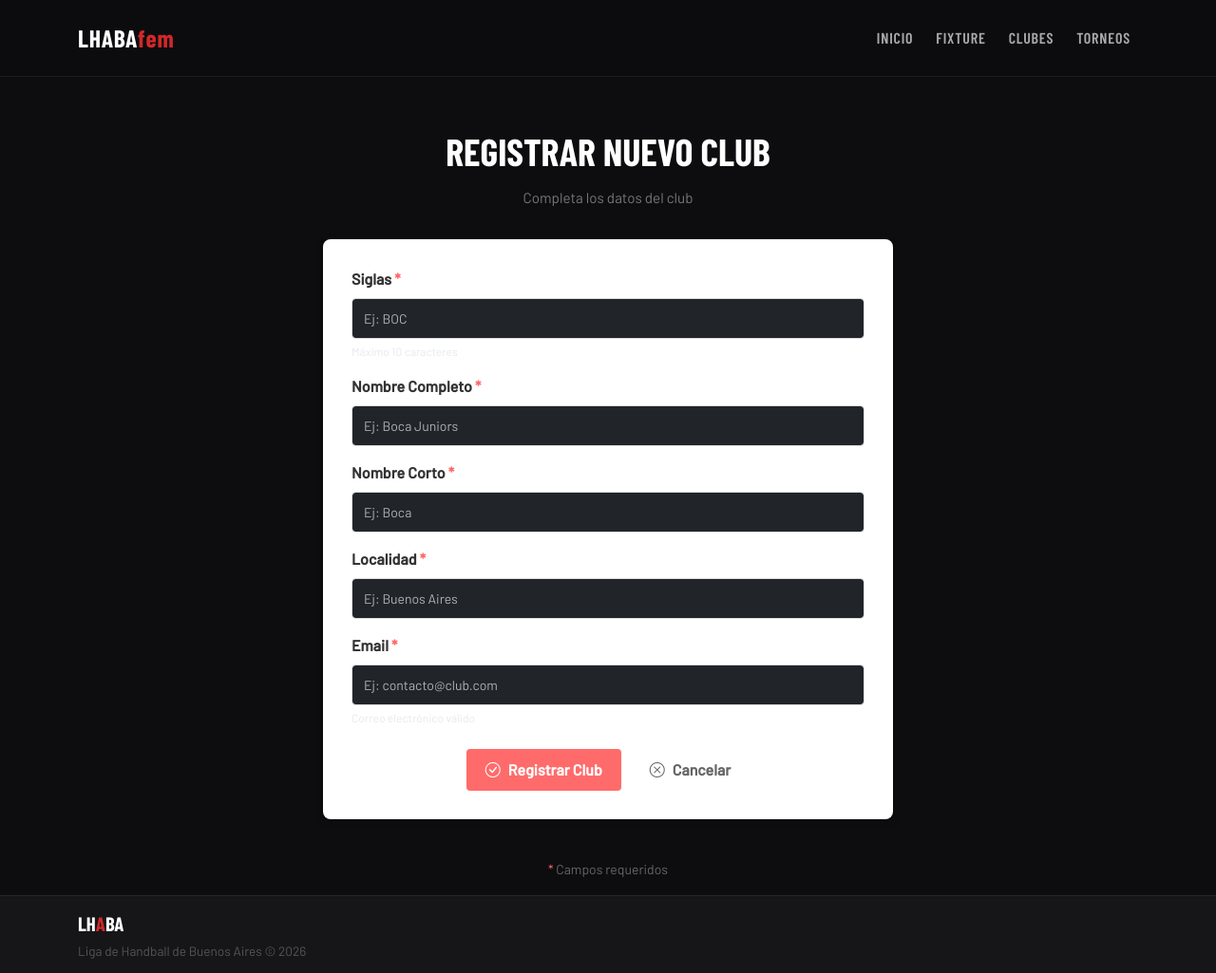
After one commit to Belen-Bustillo/LHABA-project, a Django app: page /clubes/registrar/ in a window 1280 px wide. The commit adds this page. Shown: the whole page at 95% size. Run offline with Django 5.2, Linux system fonts and the light colour scheme; some web fonts are replaced.

Commit message:
Se añade pagina para registrar nuevo club

```diff
--- /dev/null
+++ b/clubes/forms.py
@@ -0,0 +1,14 @@
+from django import forms
+from clubes.models import ClubesRegistrados
+
+class ClubesRegistradosForm(forms.ModelForm):
+    class Meta:
+        model = ClubesRegistrados
+        fields = ("nombre_siglas","nombre_completo","nombre_corto","localidad","email")
+        widgets = {
+            "nombre_siglas": forms.TextInput(attrs={'class':'form-control'}),
+            "nombre_completo": forms.TextInput(attrs={'class':'form-control'}),
+            "nombre_corto": forms.TextInput(attrs={'class':'form-control'}),
+            "localidad": forms.TextInput(attrs={'class':'form-control'}),
+            "email": forms.EmailInput(attrs={'class':'form-control'}),
+        }
--- /dev/null
+++ b/clubes/templates/clubes/club_create.html
@@ -0,0 +1,181 @@
+{% extends 'index.html' %}
+{% block title %} <title>Registrar Club - LHABAfem</title> {% endblock %}
+
+{% block princ_content %}
+  <div class="container-xl">
+
+    <!-- HEADER -->
+    <div class="page-header">
+      <div class="page-title">Registrar Nuevo Club</div>
+      <div class="page-subtitle">Completa los datos del club</div>
+    </div>
+
+    <!-- FORMULARIO -->
+    <div class="form-container" style="max-width: 600px; margin: 0 auto;">
+      <form method="POST" class="form-club">
+        {% csrf_token %}
+
+        <!-- NOMBRE SIGLAS -->
+        <div class="form-group mb-3">
+          <label for="nombre_siglas" class="form-label">Siglas <span style="color: #ff6b6b;">*</span></label>
+          <input
+            type="text"
+            class="form-control"
+            id="nombre_siglas"
+            name="nombre_siglas"
+            placeholder="Ej: BOC"
+            required
+            maxlength="10"
+          >
+          <small class="form-text text-muted">Máximo 10 caracteres</small>
+        </div>
+
+        <!-- NOMBRE COMPLETO -->
+        <div class="form-group mb-3">
+          <label for="nombre_completo" class="form-label">Nombre Completo <span style="color: #ff6b6b;">*</span></label>
+          <input
+            type="text"
+            class="form-control"
+            id="nombre_completo"
+            name="nombre_completo"
+            placeholder="Ej: Boca Juniors"
+            required
+            maxlength="100"
+          >
+        </div>
+
+        <!-- NOMBRE CORTO -->
+        <div class="form-group mb-3">
+          <label for="nombre_corto" class="form-label">Nombre Corto <span style="color: #ff6b6b;">*</span></label>
+          <input
+            type="text"
+            class="form-control"
+            id="nombre_corto"
+            name="nombre_corto"
+            placeholder="Ej: Boca"
+            required
+            maxlength="50"
+          >
+        </div>
+
+        <!-- LOCALIDAD -->
+        <div class="form-group mb-3">
+          <label for="localidad" class="form-label">Localidad <span style="color: #ff6b6b;">*</span></label>
+          <input
+            type="text"
+            class="form-control"
+            id="localidad"
+            name="localidad"
+            placeholder="Ej: Buenos Aires"
+            required
+            maxlength="100"
+          >
+        </div>
+
+        <!-- EMAIL -->
+        <div class="form-group mb-4">
+          <label for="email" class="form-label">Email <span style="color: #ff6b6b;">*</span></label>
+          <input
+            type="email"
+            class="form-control"
+            id="email"
+            name="email"
+            placeholder="Ej: contacto@club.com"
+            required
+          >
+          <small class="form-text text-muted">Correo electrónico válido</small>
+        </div>
+
+        <!-- BOTONES -->
+        <div class="form-actions" style="display: flex; gap: 10px; justify-content: center;">
+          <button type="submit" class="btn btn-danger">
+            <i class="bi bi-check-circle"></i> Registrar Club
+          </button>
+          <a href="{% url 'clubes_list' %}" class="btn btn-outline-secondary">
+            <i class="bi bi-x-circle"></i> Cancelar
+          </a>
+        </div>
+
+      </form>
+    </div>
+
+    <!-- NOTA -->
+    <div style="text-align: center; margin-top: 40px; color: #666;">
+      <p><small><span style="color: #ff6b6b;">*</span> Campos requeridos</small></p>
+    </div>
+
+  </div>
+
+  <style>
+    .form-container {
+      background: #fff;
+      padding: 30px;
+      border-radius: 8px;
+      box-shadow: 0 2px 8px rgba(0, 0, 0, 0.1);
+    }
+
+    .form-group {
+      display: flex;
+      flex-direction: column;
+    }
+
+    .form-label {
+      font-weight: 600;
+      margin-bottom: 8px;
+      color: #333;
+    }
+
+    .form-control {
+      padding: 10px 12px;
+      border: 1px solid #ddd;
+      border-radius: 4px;
+      font-size: 14px;
+      transition: border-color 0.3s;
+    }
+
+    .form-control:focus {
+      outline: none;
+      border-color: #ff6b6b;
+      box-shadow: 0 0 0 3px rgba(255, 107, 107, 0.1);
+    }
+
+    .form-text {
+      font-size: 12px;
+      margin-top: 4px;
+    }
+
+    .form-actions button,
+    .form-actions a {
+      padding: 10px 20px;
+      font-weight: 600;
+      border-radius: 4px;
+      border: none;
+      cursor: pointer;
+      transition: all 0.3s;
+      text-decoration: none;
+      display: inline-flex;
+      align-items: center;
+      gap: 8px;
+    }
+
+    .btn-danger {
+      background-color: #ff6b6b;
+      color: white;
+    }
+
+    .btn-danger:hover {
+      background-color: #ff5252;
+    }
+
+    .btn-outline-secondary {
+      background-color: transparent;
+      color: #666;
+      border: 1px solid #ddd;
+    }
+
+    .btn-outline-secondary:hover {
+      background-color: #f5f5f5;
+    }
+  </style>
+
+{% endblock %}
--- a/clubes/urls.py
+++ b/clubes/urls.py
@@ -7,4 +7,5 @@ urlpatterns = [
     path("clubes",clubes_list,name="clubes_list"),
     path("clubes/<int:id>/", club_detalle, name="club_detalle"),
     path("clubes/<int:id>/equipos/", ver_equipos, name="equipos_detalle"),
+    path("clubes/registrar/", registrar_club, name="registrar_club"),
 ]
--- a/clubes/views.py
+++ b/clubes/views.py
@@ -1,5 +1,6 @@
-from django.shortcuts import render, get_object_or_404
+from django.shortcuts import render, get_object_or_404, redirect
 from clubes.models import *
+from clubes.forms import ClubesRegistradosForm
 
 # Create your views here.
 def home(request):
@@ -54,3 +55,14 @@ def ver_equipos(request,id):
     }
 
     return render(request, "clubes/equipo_detail.html", contexto)
+
+def registrar_club(request):
+    if request.method == "POST":
+        form = ClubesRegistradosForm(request.POST)
+        if form.is_valid():
+            form.save()
+            return redirect("clubes_list")
+    else:
+        form = ClubesRegistradosForm()
+    contexto = {"form": form}
+    return render(request, "clubes/club_create.html", contexto)
```
Also changed, not shown: clubes/templates/clubes/clubes_list.html (+9 -1 lines), db.sqlite3.
